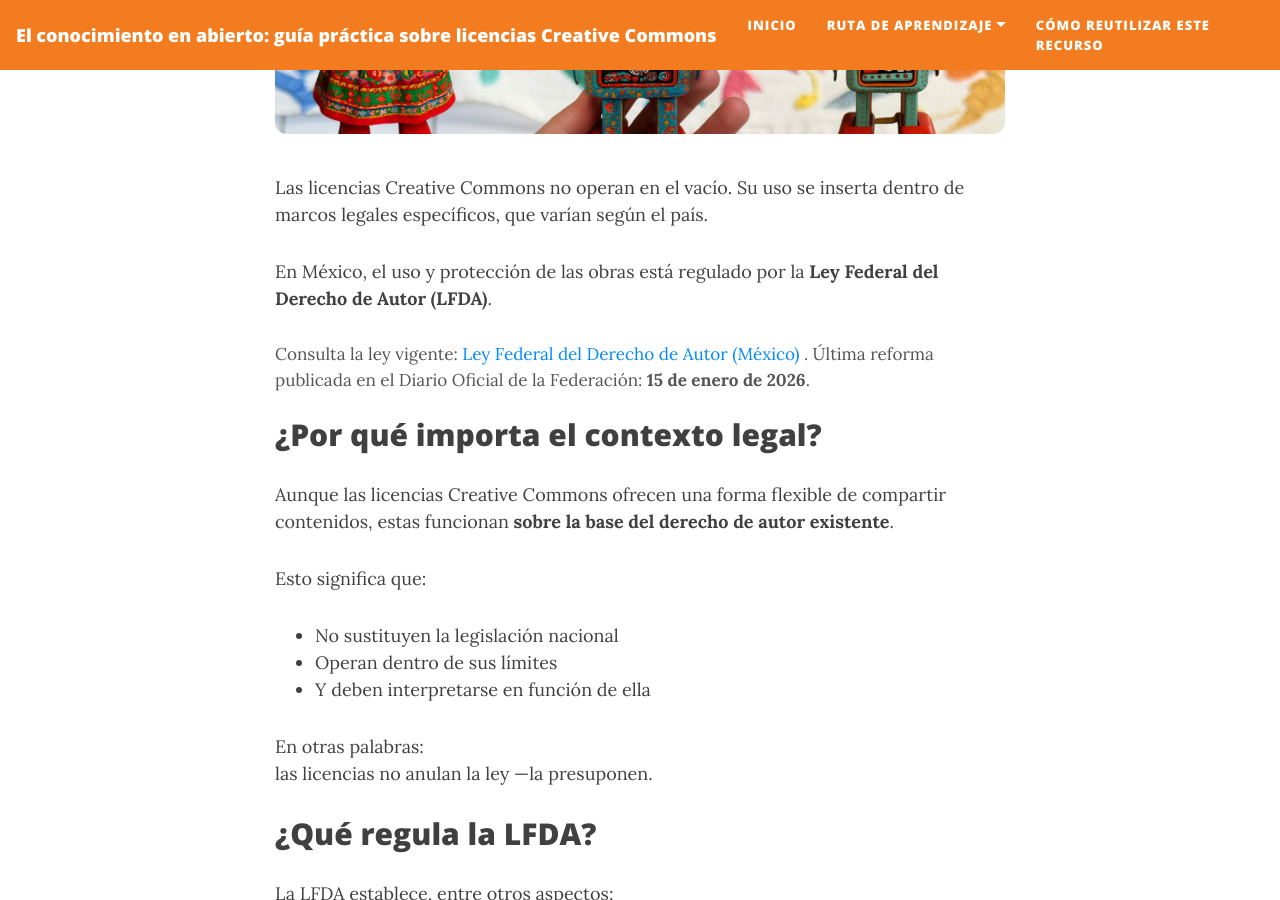
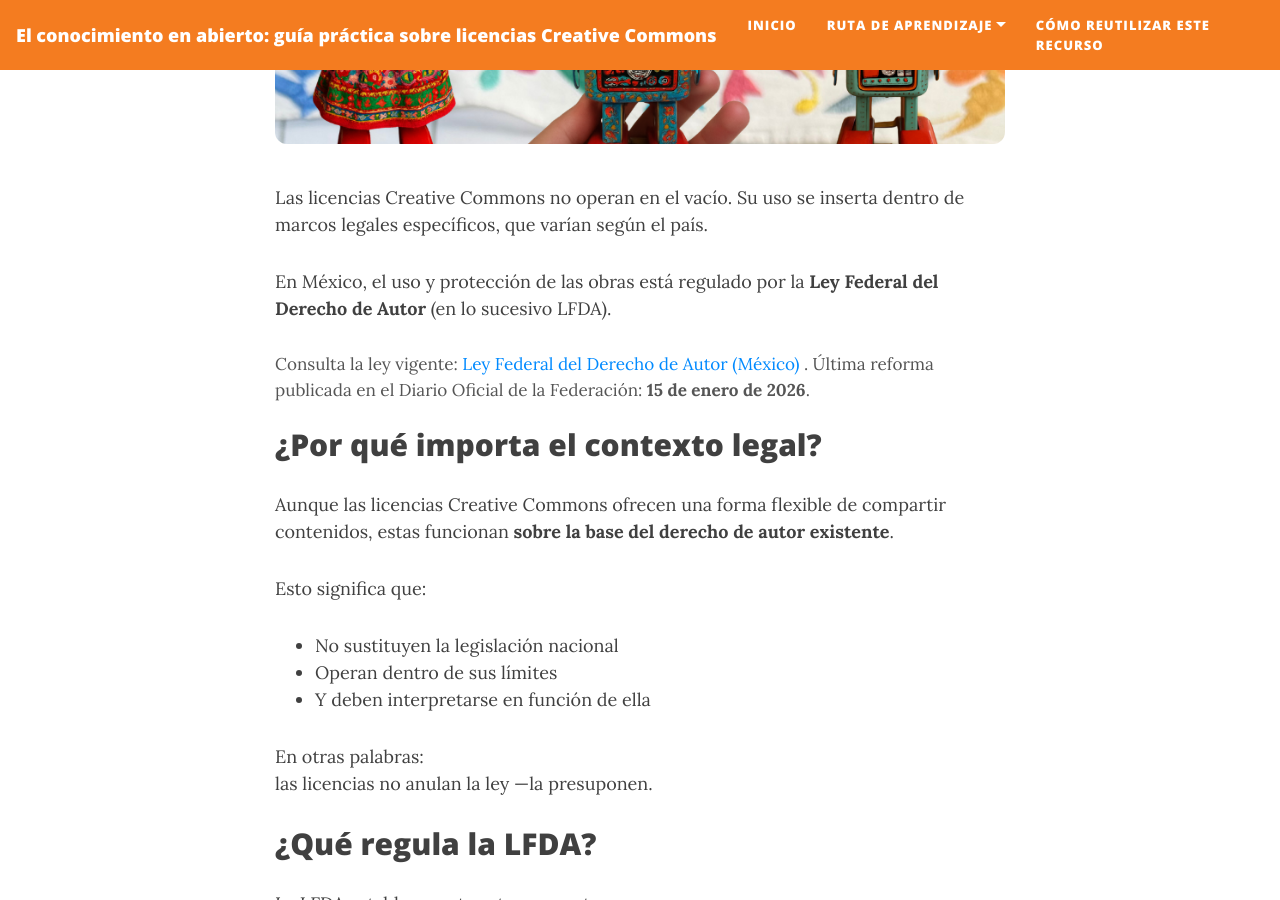
Before and after one commit to rosariorogel/cc-oer-mexico, a Jekyll site: the page built from _pages/lfda-mexico.md, in a window 1280 px wide and 900 px high, scrolled down 596 px. Built offline with Jekyll 4.4.1, drawn with Linux system fonts in a browser that asks for light colours; nearby versions of some CDN libraries.

Commit message:
Update lfda-mexico.md

```diff
--- a/_pages/lfda-mexico.md
+++ b/_pages/lfda-mexico.md
@@ -4,15 +4,15 @@
 permalink: /lfda-mexico/
 ---
 
-<div style="width:100%; height:220px; overflow:hidden; margin: 0 0 40px 0; border-radius:12px;">
+<div style="width:100%; height:230px; overflow:hidden; margin: 0 0 40px 0; border-radius:12px;">
   <img src="{{ '/assets/img/Rob_MX.png' | relative_url }}"
        alt="Contexto legal mexicano y derecho de autor"
-       style="width:100%; height:100%; object-fit:cover; object-position:center 65%;">
+       style="width:100%; height:100%; object-fit:cover; object-position:center 70%;">
 </div>
 
 Las licencias Creative Commons no operan en el vacío. Su uso se inserta dentro de marcos legales específicos, que varían según el país.
 
-En México, el uso y protección de las obras está regulado por la **Ley Federal del Derecho de Autor (LFDA)**.
+En México, el uso y protección de las obras está regulado por la **Ley Federal del Derecho de Autor** (en lo sucesivo LFDA).
 
 <p style="font-size:0.95em; color:#555; margin: 10px 0 25px 0;">
   Consulta la ley vigente:
```
